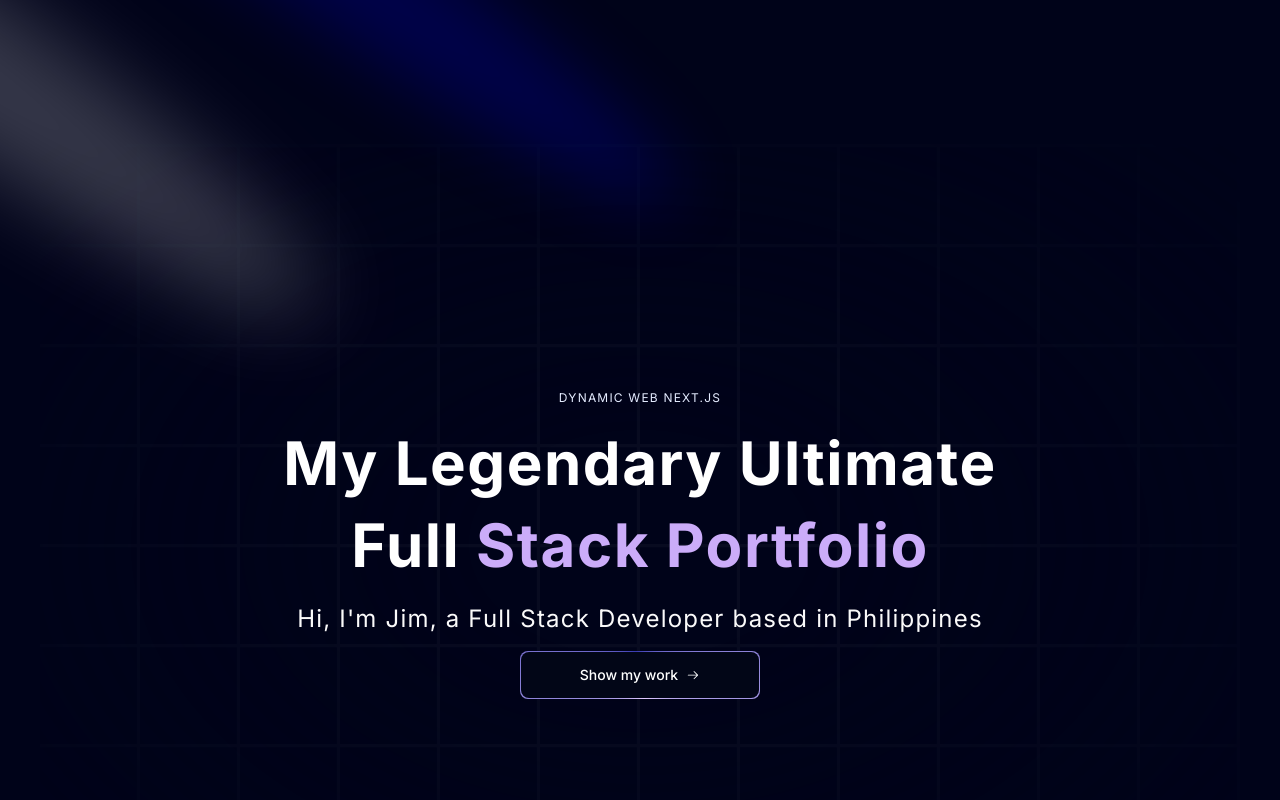
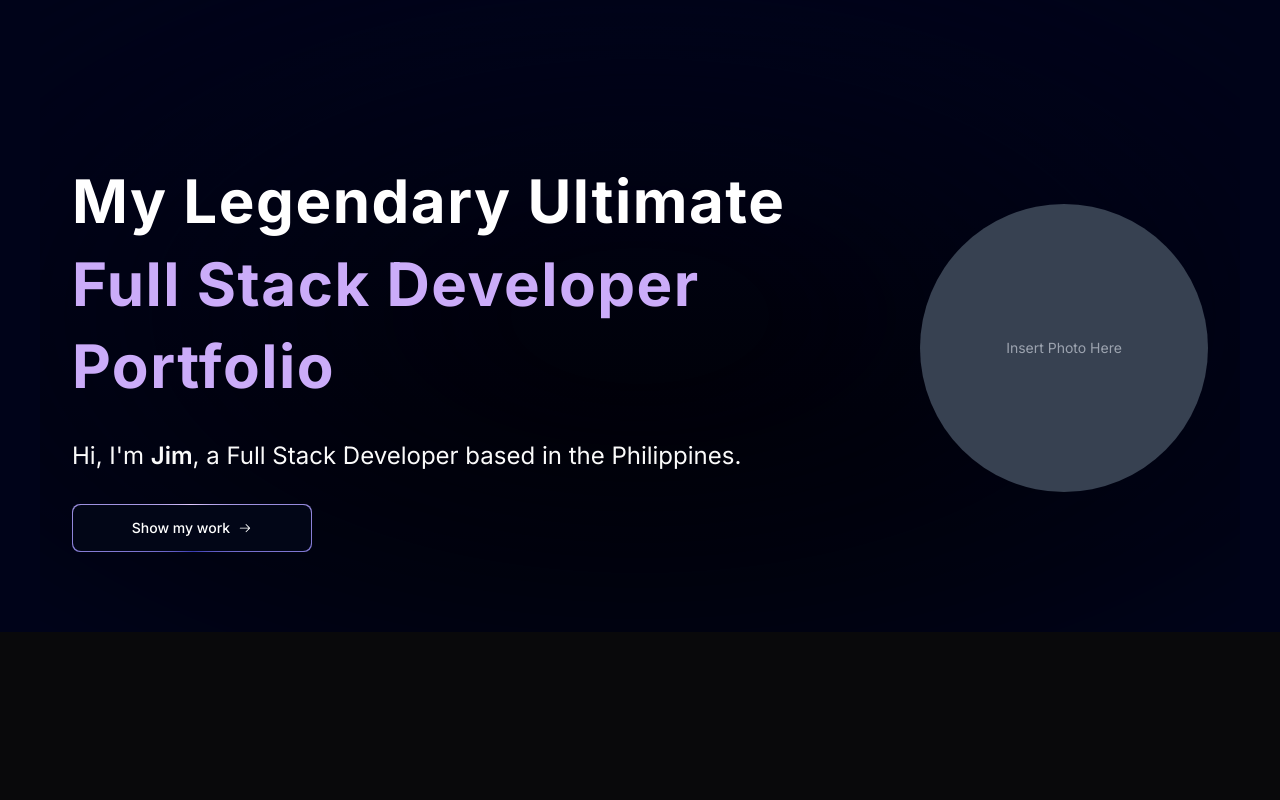
Before and after one commit to RaevnSight/MyWebsite, a Next.js app: page / in a window 1280 px wide. Shown: the top 800 px of the page. Built offline with nearby package versions, Linux system fonts and the light colour scheme.

Commit message:
UI changes

```diff
--- a/app/globals.css
+++ b/app/globals.css
@@ -84,6 +84,10 @@
   }
 
   .black-gradient {
-    background: linear-gradient(90deg, #161a31 0%, #06091f 100%);
+    background: linear-gradient(
+      90deg,
+      #161a31 0%,
+      #06091f 100%
+    );
   }
 }
--- a/components/Hero.tsx
+++ b/components/Hero.tsx
@@ -1,57 +1,38 @@
 import React from 'react';
-import { Spotlight } from './ui/Spotlight';
 import { TextGenerateEffect } from './ui/TextGenerateEffect';
 import MagicButton from './ui/MagicButton';
-import { FaLocationArrow } from 'react-icons/fa';
 import { GoArrowRight } from 'react-icons/go';
 
 const Hero = () => {
   return (
-    <div className="pb-20 pt-36">
-      <div>
-        <Spotlight
-          className="-top-40 -left-10 md:-left-32 md:-top-20 h-screen"
-          fill="white"
-        />
-        <Spotlight
-          className="-top-40 -left-full h-[80vh] w-[50vw]"
-          fill="cyan"
-        />
-        <Spotlight
-          className="-top-28 left-80 h-[80vh] w-[50vw]"
-          fill="blue"
-        />
-      </div>
+    <header className="relative pb-20 pt-36 bg-gradient-to-b from-gray-100 to-white dark:from-black-100 dark:to-black">
+      <div className="container mx-auto h-full">
+        {/* Background spotlight effect */}
+        <div
+          className="absolute pointer-events-none inset-0 flex items-center justify-center dark:bg-black-100
+         bg-white [mask-image:radial-gradient(ellipse_at_center,transparent_15%,black)]"></div>
 
-      <div
-        className="h-screen w-full dark:bg-black-100
-      bg-white dark:bg-grid-white/[0.03] bg-grid-black/[0.2]
-       flex items-center justify-center relative top-0 left-0">
-        <div
-          className="absolute pointer-events-none inset-0 flex
-        items-center justify-center dark:bg-black-100 bg-white
-        [mask-image:radial-gradient(ellipse_at_center,transparent_20%,black)]"></div>
-        <div className="flex justify-center relative my-20 z-10">
-          <div
-            className="max-w-[89vw] md:max-w-2xl lg:max-w-[60vw] flex flex-col
-            items-center justify-center">
-            <h2
-              className="uppercase tracking-widest text-xs text-center
-                text-blue-100 max-w-80">
-              Dynamic web Next.js
-            </h2>
-
+        {/* Hero Content */}
+        <section className="relative z-10 flex flex-col xl:flex-row items-center justify-between">
+          {/* Left Content */}
+          <div className="max-w-[89vw] md:max-w-2xl lg:max-w-[60vw] flex flex-col">
+            {/* Dynamic Header Text */}
             <TextGenerateEffect
-              className="text-center text-[40px] md:text-5xl lg:text-6xl"
-              words="My Legendary Ultimate Full Stack Portfolio"
+              className="text-left text-[40px] md:text-5xl lg:text-6xl font-bold leading-tight"
+              words="My Legendary Ultimate Full Stack Developer Portfolio"
             />
 
-            <p className="text-center md:tracking-wider mb-4 text-sm md:text-2xl">
-              Hi, I'm Jim, a Full Stack Developer based in
-              Philippines
+            {/* Introduction */}
+            <p className="text-left text-sm md:text-2xl mt-4 mb-8">
+              Hi, I'm{' '}
+              <span className="font-semibold">Jim</span>, a
+              Full Stack Developer based in the Philippines.
             </p>
 
-            <a href="#about">
+            {/* Call to Action Button */}
+            <a
+              href="#about"
+              aria-label="Navigate to About section">
               <MagicButton
                 title="Show my work"
                 icon={<GoArrowRight />}
@@ -59,9 +40,19 @@ const Hero = () => {
               />
             </a>
           </div>
-        </div>
+
+          {/* Right Content - Photo */}
+          <div className="flex items-center justify-center mt-12 xl:mt-0">
+            <div className="w-48 h-48 md:w-60 md:h-60 lg:w-72 lg:h-72 bg-gray-300 dark:bg-gray-700 rounded-full overflow-hidden">
+              {/* Replace 'Insert Photo' with an actual image */}
+              <p className="text-center text-gray-500 dark:text-gray-400 text-sm flex items-center justify-center h-full">
+                Insert Photo Here
+              </p>
+            </div>
+          </div>
+        </section>
       </div>
-    </div>
+    </header>
   );
 };
 
--- a/components/ui/TextGenerateEffect.tsx
+++ b/components/ui/TextGenerateEffect.tsx
@@ -1,7 +1,7 @@
-"use client";
-import { useEffect } from "react";
-import { motion, stagger, useAnimate } from "framer-motion";
-import { cn } from "@/lib/utils";
+'use client';
+import { useEffect } from 'react';
+import { motion, stagger, useAnimate } from 'framer-motion';
+import { cn } from '@/lib/utils';
 
 export const TextGenerateEffect = ({
   words,
@@ -15,13 +15,13 @@ export const TextGenerateEffect = ({
   duration?: number;
 }) => {
   const [scope, animate] = useAnimate();
-  let wordsArray = words.split(" ");
+  let wordsArray = words.split(' ');
   useEffect(() => {
     animate(
-      "span",
+      'span',
       {
         opacity: 1,
-        filter: filter ? "blur(0px)" : "none",
+        filter: filter ? 'blur(0px)' : 'none',
       },
       {
         duration: duration ? duration : 1,
@@ -38,13 +38,14 @@ export const TextGenerateEffect = ({
             <motion.span
               key={word + idx}
               className={`${
-                idx > 3 ? "text-purple" : "dark:text-white text-black"
+                idx > 2
+                  ? 'text-purple'
+                  : 'dark:text-white text-black'
               } opacity-0`}
               style={{
-                filter: filter ? "blur(10px)" : "none",
-              }}
-            >
-              {word}{" "}
+                filter: filter ? 'blur(10px)' : 'none',
+              }}>
+              {word}{' '}
             </motion.span>
           );
         })}
@@ -53,7 +54,7 @@ export const TextGenerateEffect = ({
   };
 
   return (
-    <div className={cn("font-bold", className)}>
+    <div className={cn('font-bold', className)}>
       <div className="my-4">
         <div className=" dark:text-white text-black leading-snug tracking-wide">
           {renderWords()}
--- a/package.json
+++ b/package.json
@@ -12,6 +12,7 @@
     "clsx": "^2.1.1",
     "framer-motion": "^11.16.3",
     "mini-svg-data-uri": "^1.4.4",
+    "motion": "^11.16.6",
     "next": "15.1.4",
     "next-themes": "^0.4.4",
     "react": "^19.0.0",
--- a/tailwind.config.ts
+++ b/tailwind.config.ts
@@ -1,203 +1,215 @@
-import type { Config } from "tailwindcss";
+import type { Config } from 'tailwindcss';
 
-const svgToDataUri = require("mini-svg-data-uri");
+const svgToDataUri = require('mini-svg-data-uri');
 
-const colors = require("tailwindcss/colors");
+const colors = require('tailwindcss/colors');
 const {
   default: flattenColorPalette,
-} = require("tailwindcss/lib/util/flattenColorPalette");
+} = require('tailwindcss/lib/util/flattenColorPalette');
 
 const config = {
-  darkMode: ["class"],
+  darkMode: ['class'],
   content: [
-    "./pages/**/*.{ts,tsx}",
-    "./components/**/*.{ts,tsx}",
-    "./app/**/*.{ts,tsx}",
-    "./src/**/*.{ts,tsx}",
-    "./data/**/*.{ts,tsx}",
+    './pages/**/*.{ts,tsx}',
+    './components/**/*.{ts,tsx}',
+    './app/**/*.{ts,tsx}',
+    './src/**/*.{ts,tsx}',
+    './data/**/*.{ts,tsx}',
   ],
-  prefix: "",
+  prefix: '',
   theme: {
     container: {
       center: true,
-      padding: "2rem",
+      padding: '2rem',
       screens: {
-        "2xl": "1400px",
+        '2xl': '1400px',
       },
     },
     extend: {
       colors: {
         black: {
-          DEFAULT: "#000",
-          100: "#000319",
-          200: "rgba(17, 25, 40, 0.75)",
-          300: "rgba(255, 255, 255, 0.125)",
+          DEFAULT: '#000',
+          100: '#000319',
+          200: 'rgba(17, 25, 40, 0.75)',
+          300: 'rgba(255, 255, 255, 0.125)',
         },
         white: {
-          DEFAULT: "#FFF",
-          100: "#BEC1DD",
-          200: "#C1C2D3",
+          DEFAULT: '#FFF',
+          100: '#BEC1DD',
+          200: '#C1C2D3',
         },
         blue: {
-          "100": "#E4ECFF",
+          '100': '#E4ECFF',
         },
-        purple: "#CBACF9",
-        border: "hsl(var(--border))",
-        input: "hsl(var(--input))",
-        ring: "hsl(var(--ring))",
-        background: "hsl(var(--background))",
-        foreground: "hsl(var(--foreground))",
+        purple: '#CBACF9',
+        border: 'hsl(var(--border))',
+        input: 'hsl(var(--input))',
+        ring: 'hsl(var(--ring))',
+        background: 'hsl(var(--background))',
+        foreground: 'hsl(var(--foreground))',
         primary: {
-          DEFAULT: "hsl(var(--primary))",
-          foreground: "hsl(var(--primary-foreground))",
+          DEFAULT: 'hsl(var(--primary))',
+          foreground: 'hsl(var(--primary-foreground))',
         },
         secondary: {
-          DEFAULT: "hsl(var(--secondary))",
-          foreground: "hsl(var(--secondary-foreground))",
+          DEFAULT: 'hsl(var(--secondary))',
+          foreground: 'hsl(var(--secondary-foreground))',
         },
         destructive: {
-          DEFAULT: "hsl(var(--destructive))",
-          foreground: "hsl(var(--destructive-foreground))",
+          DEFAULT: 'hsl(var(--destructive))',
+          foreground: 'hsl(var(--destructive-foreground))',
         },
         muted: {
-          DEFAULT: "hsl(var(--muted))",
-          foreground: "hsl(var(--muted-foreground))",
+          DEFAULT: 'hsl(var(--muted))',
+          foreground: 'hsl(var(--muted-foreground))',
         },
         accent: {
-          DEFAULT: "hsl(var(--accent))",
-          foreground: "hsl(var(--accent-foreground))",
+          DEFAULT: 'hsl(var(--accent))',
+          foreground: 'hsl(var(--accent-foreground))',
         },
         popover: {
-          DEFAULT: "hsl(var(--popover))",
-          foreground: "hsl(var(--popover-foreground))",
+          DEFAULT: 'hsl(var(--popover))',
+          foreground: 'hsl(var(--popover-foreground))',
         },
         card: {
-          DEFAULT: "hsl(var(--card))",
-          foreground: "hsl(var(--card-foreground))",
+          DEFAULT: 'hsl(var(--card))',
+          foreground: 'hsl(var(--card-foreground))',
         },
       },
       borderRadius: {
-        lg: "var(--radius)",
-        md: "calc(var(--radius) - 2px)",
-        sm: "calc(var(--radius) - 4px)",
+        lg: 'var(--radius)',
+        md: 'calc(var(--radius) - 2px)',
+        sm: 'calc(var(--radius) - 4px)',
       },
       keyframes: {
-        "accordion-down": {
-          from: { height: "0" },
-          to: { height: "var(--radix-accordion-content-height)" },
+        'accordion-down': {
+          from: { height: '0' },
+          to: {
+            height: 'var(--radix-accordion-content-height)',
+          },
         },
-        "accordion-up": {
-          from: { height: "var(--radix-accordion-content-height)" },
-          to: { height: "0" },
+        'accordion-up': {
+          from: {
+            height: 'var(--radix-accordion-content-height)',
+          },
+          to: { height: '0' },
         },
         spotlight: {
-          "0%": {
-            opacity: "0",
-            transform: "translate(-72%, -62%) scale(0.5)",
+          '0%': {
+            opacity: '0',
+            transform: 'translate(-72%, -62%) scale(0.5)',
           },
-          "100%": {
-            opacity: "1",
-            transform: "translate(-50%,-40%) scale(1)",
+          '100%': {
+            opacity: '1',
+            transform: 'translate(-50%,-40%) scale(1)',
           },
         },
         shimmer: {
           from: {
-            backgroundPosition: "0 0",
+            backgroundPosition: '0 0',
           },
           to: {
-            backgroundPosition: "-200% 0",
+            backgroundPosition: '-200% 0',
           },
         },
         moveHorizontal: {
-          "0%": {
-            transform: "translateX(-50%) translateY(-10%)",
+          '0%': {
+            transform: 'translateX(-50%) translateY(-10%)',
           },
-          "50%": {
-            transform: "translateX(50%) translateY(10%)",
+          '50%': {
+            transform: 'translateX(50%) translateY(10%)',
           },
-          "100%": {
-            transform: "translateX(-50%) translateY(-10%)",
+          '100%': {
+            transform: 'translateX(-50%) translateY(-10%)',
           },
         },
         moveInCircle: {
-          "0%": {
-            transform: "rotate(0deg)",
+          '0%': {
+            transform: 'rotate(0deg)',
           },
-          "50%": {
-            transform: "rotate(180deg)",
+          '50%': {
+            transform: 'rotate(180deg)',
           },
-          "100%": {
-            transform: "rotate(360deg)",
+          '100%': {
+            transform: 'rotate(360deg)',
           },
         },
         moveVertical: {
-          "0%": {
-            transform: "translateY(-50%)",
+          '0%': {
+            transform: 'translateY(-50%)',
           },
-          "50%": {
-            transform: "translateY(50%)",
+          '50%': {
+            transform: 'translateY(50%)',
           },
-          "100%": {
-            transform: "translateY(-50%)",
+          '100%': {
+            transform: 'translateY(-50%)',
           },
         },
         scroll: {
           to: {
-            transform: "translate(calc(-50% - 0.5rem))",
+            transform: 'translate(calc(-50% - 0.5rem))',
           },
         },
       },
       animation: {
-        "accordion-down": "accordion-down 0.2s ease-out",
-        "accordion-up": "accordion-up 0.2s ease-out",
-        spotlight: "spotlight 2s ease .75s 1 forwards",
-        shimmer: "shimmer 2s linear infinite",
-        first: "moveVertical 30s ease infinite",
-        second: "moveInCircle 20s reverse infinite",
-        third: "moveInCircle 40s linear infinite",
-        fourth: "moveHorizontal 40s ease infinite",
-        fifth: "moveInCircle 20s ease infinite",
+        'accordion-down': 'accordion-down 0.2s ease-out',
+        'accordion-up': 'accordion-up 0.2s ease-out',
+        spotlight: 'spotlight 2s ease .75s 1 forwards',
+        shimmer: 'shimmer 2s linear infinite',
+        first: 'moveVertical 30s ease infinite',
+        second: 'moveInCircle 20s reverse infinite',
+        third: 'moveInCircle 40s linear infinite',
+        fourth: 'moveHorizontal 40s ease infinite',
+        fifth: 'moveInCircle 20s ease infinite',
         scroll:
-          "scroll var(--animation-duration, 40s) var(--animation-direction, forwards) linear infinite",
+          'scroll var(--animation-duration, 40s) var(--animation-direction, forwards) linear infinite',
       },
     },
   },
   plugins: [
-    require("tailwindcss-animate"),
+    require('tailwindcss-animate'),
     addVariablesForColors,
     function ({ matchUtilities, theme }: any) {
       matchUtilities(
         {
-          "bg-grid": (value: any) => ({
+          'bg-grid': (value: any) => ({
             backgroundImage: `url("${svgToDataUri(
               `<svg xmlns="http://www.w3.org/2000/svg" viewBox="0 0 32 32" width="100" height="100" fill="none" stroke="${value}"><path d="M0 .5H31.5V32"/></svg>`
             )}")`,
           }),
-          "bg-grid-small": (value: any) => ({
+          'bg-grid-small': (value: any) => ({
             backgroundImage: `url("${svgToDataUri(
               `<svg xmlns="http://www.w3.org/2000/svg" viewBox="0 0 32 32" width="8" height="8" fill="none" stroke="${value}"><path d="M0 .5H31.5V32"/></svg>`
             )}")`,
           }),
-          "bg-dot": (value: any) => ({
+          'bg-dot': (value: any) => ({
             backgroundImage: `url("${svgToDataUri(
               `<svg xmlns="http://www.w3.org/2000/svg" viewBox="0 0 32 32" width="16" height="16" fill="none"><circle fill="${value}" id="pattern-circle" cx="10" cy="10" r="1.6257413380501518"></circle></svg>`
             )}")`,
           }),
         },
-        { values: flattenColorPalette(theme("backgroundColor")), type: "color" }
+        {
+          values: flattenColorPalette(
+            theme('backgroundColor')
+          ),
+          type: 'color',
+        }
       );
     },
   ],
 } satisfies Config;
 
 function addVariablesForColors({ addBase, theme }: any) {
-  let allColors = flattenColorPalette(theme("colors"));
+  let allColors = flattenColorPalette(theme('colors'));
   let newVars = Object.fromEntries(
-    Object.entries(allColors).map(([key, val]) => [`--${key}`, val])
+    Object.entries(allColors).map(([key, val]) => [
+      `--${key}`,
+      val,
+    ])
   );
 
   addBase({
-    ":root": newVars,
+    ':root': newVars,
   });
 }
 
```
Also changed, not shown: app/page.tsx (+20 -4 lines), components/ui/MagicButton.tsx (+4 -4 lines), components/ui/Spotlight.tsx (deleted, +0 -56 lines), 2 other files (tests, documents, lock files or other folders).
